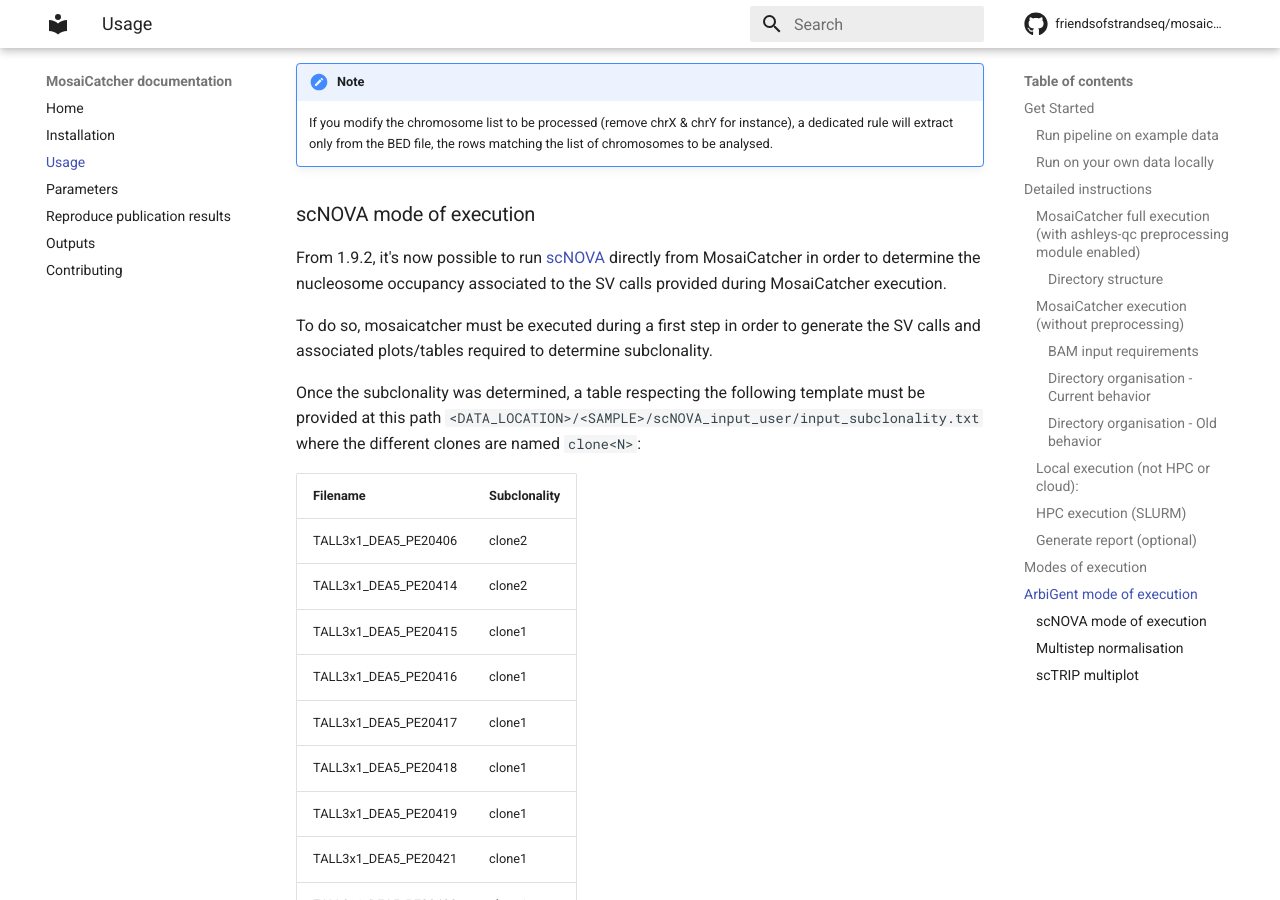
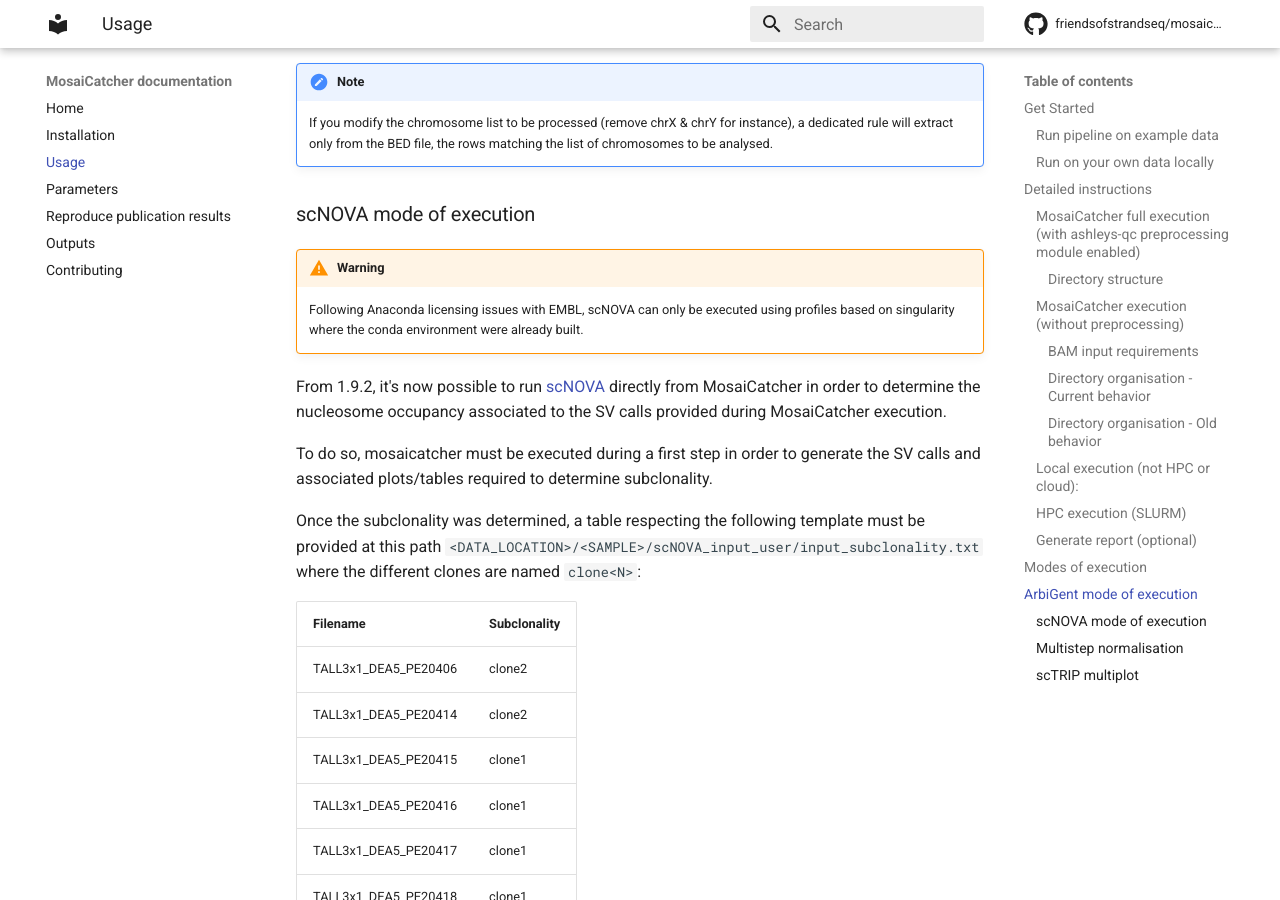
Before and after one commit to friendsofstrandseq/mosaicatcher-docs, an MkDocs documentation site: the page built from docs/usage.md, in a window 1280 px wide and 900 px high, scrolled down 6415 px. Built offline with MkDocs 1.6.1 and Material for MkDocs 9.7.7, drawn with Linux system fonts in a browser that asks for light colours; comment, search, counter and statistics services are not loaded; the version menu is left out.

Commit message:
docs: 2.3.5

```diff
--- a/docs/usage.md
+++ b/docs/usage.md
@@ -271,6 +271,9 @@
 
 ### scNOVA mode of execution
 
+!!! warning
+    Following Anaconda licensing issues with EMBL, scNOVA can only be executed using profiles based on singularity where the conda environment were already built.
+
 From 1.9.2, it's now possible to run [scNOVA](https://github.com/jeongdo801/scNOVA/) directly from MosaiCatcher in order to determine the nucleosome occupancy associated to the SV calls provided during MosaiCatcher execution.
 
 To do so, mosaicatcher must be executed during a first step in order to generate the SV calls and associated plots/tables required to determine subclonality.
```
Also changed, not shown: docs/installation.md (+1 -1 lines).
